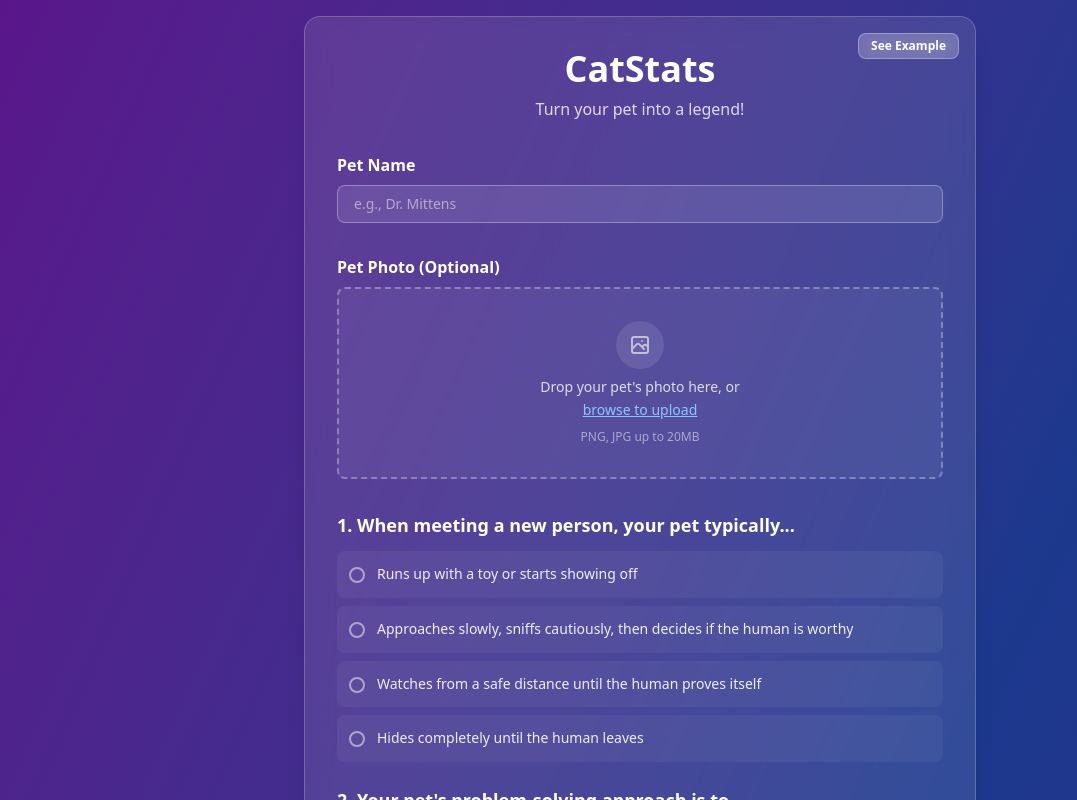
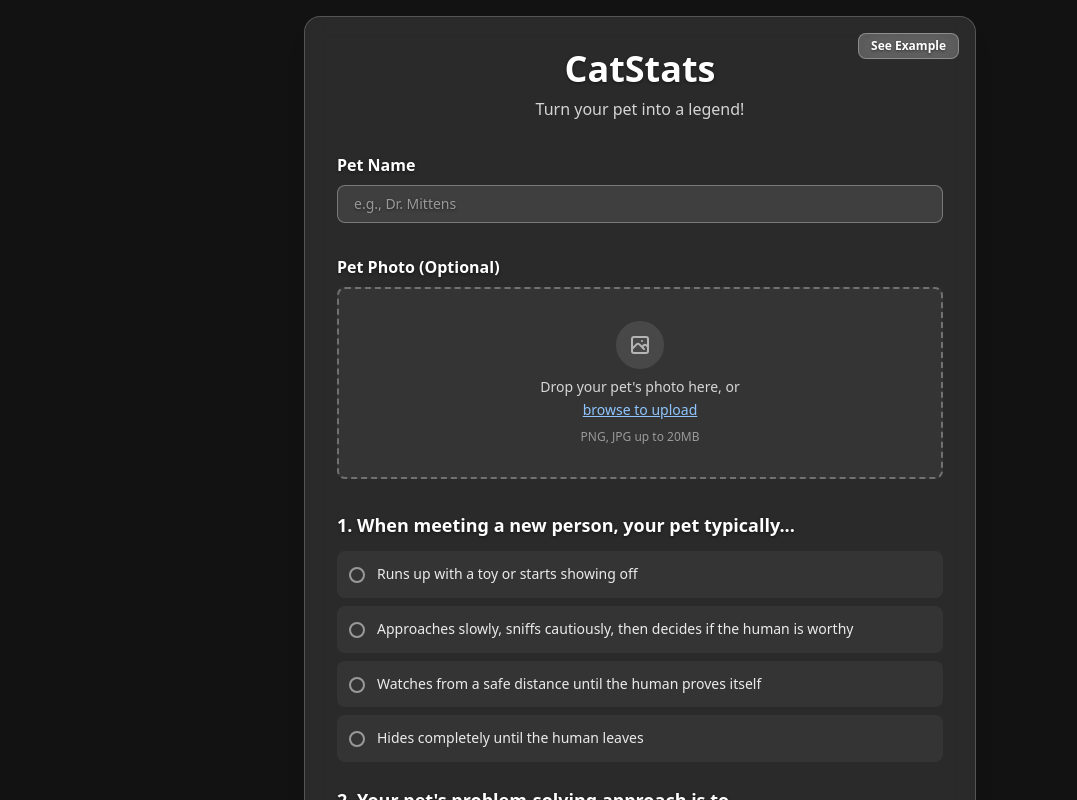
Before and after one commit to aadjones/cat-stats, a React (Vite) app: page / in a window 1280 px wide. Shown: the top 800 px of the page, without its empty margins (0-1077 px from the left). Built offline with nearby package versions, Linux system fonts and the light colour scheme.

Commit message:
patch dark/light theme issues

```diff
--- a/src/components/PetPersonalityAnalyzer.tsx
+++ b/src/components/PetPersonalityAnalyzer.tsx
@@ -169,7 +169,7 @@ export function PetPersonalityAnalyzer() {
   return (
     <>
       <LoadingOverlay message={loadingMessage} visible={loading} />
-      <div className="min-h-screen bg-gradient-to-br from-purple-900 via-blue-900 to-indigo-900 p-2 sm:p-4">
+      <div className="min-h-screen bg-slate-900 bg-gradient-to-br from-purple-900 via-blue-900 to-indigo-900 p-2 sm:p-4">
         <div className="w-full max-w-2xl mx-auto px-2 sm:px-0">
           <div className="bg-white/10 backdrop-blur-md border border-white/20 rounded-xl sm:rounded-2xl p-4 sm:p-8 shadow-xl relative">
             {isFeatureEnabled('SHOW_DEBUG_BUTTON') && (
--- a/src/components/Results/CharacterSheet.tsx
+++ b/src/components/Results/CharacterSheet.tsx
@@ -137,7 +137,7 @@ export function CharacterSheet({
       </div>
 
       <div
-        className={`min-h-screen bg-gradient-to-br ${theme.gradient} p-2 sm:p-4`}
+        className={`min-h-screen bg-slate-900 bg-gradient-to-br ${theme.gradient} p-2 sm:p-4`}
       >
         <div className="w-full max-w-4xl mx-auto mb-4 sm:mb-6 flex flex-col sm:flex-row gap-2 sm:gap-4 px-2 sm:px-0">
           <Button variant="secondary" onClick={onReset} size="sm">
--- a/src/index.css
+++ b/src/index.css
@@ -1 +1,17 @@
 @import 'tailwindcss';
+
+/* Ensure dark themes work consistently across all browsers/devices */
+html {
+  color-scheme: dark;
+}
+
+/* Force minimum contrast for critical text elements */
+.text-white {
+  color: white !important;
+  text-shadow: 0 1px 3px rgba(0, 0, 0, 0.5);
+}
+
+/* Ensure gradients render properly on all devices */
+.bg-gradient-to-br {
+  background: linear-gradient(to bottom right, var(--tw-gradient-stops)) !important;
+}
```
